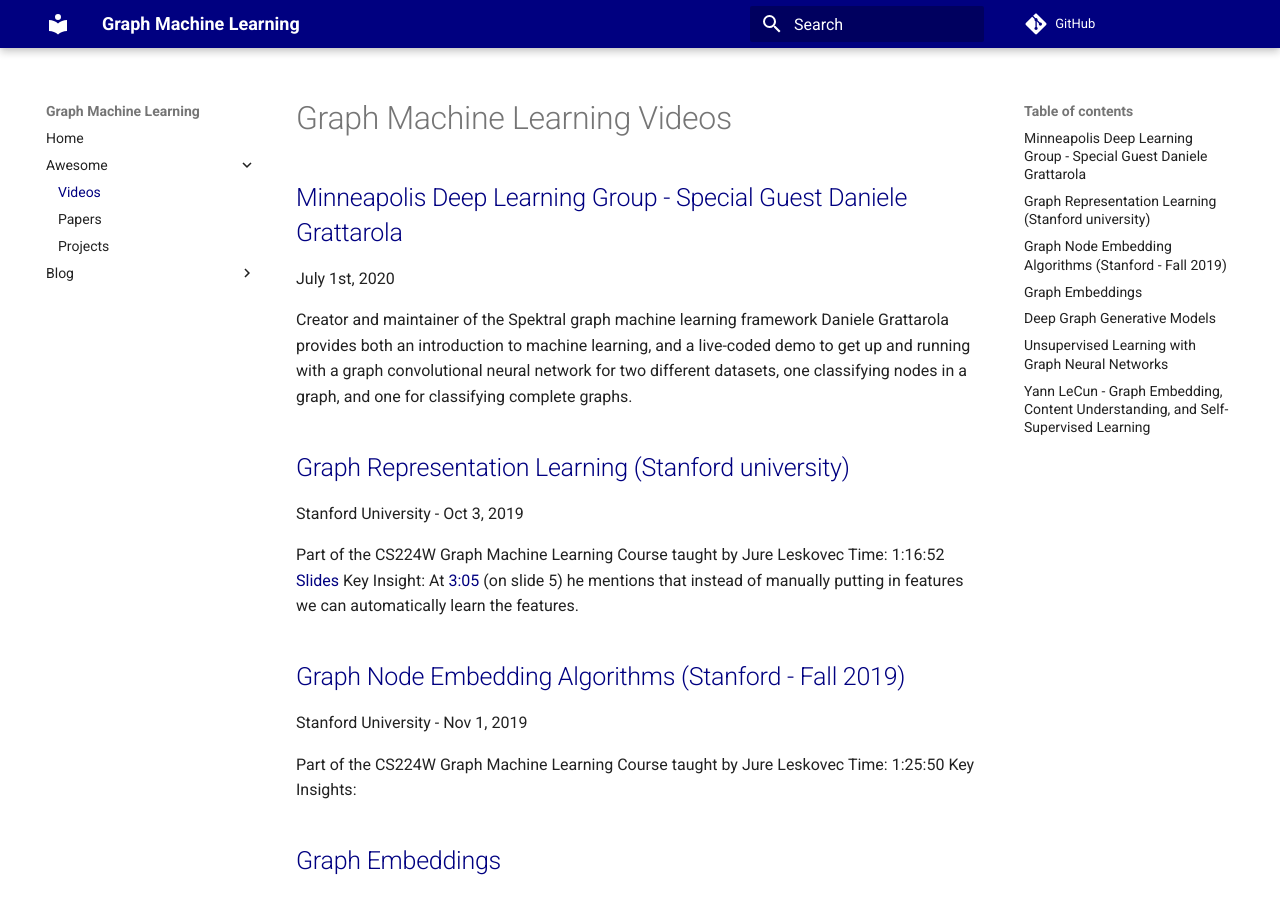
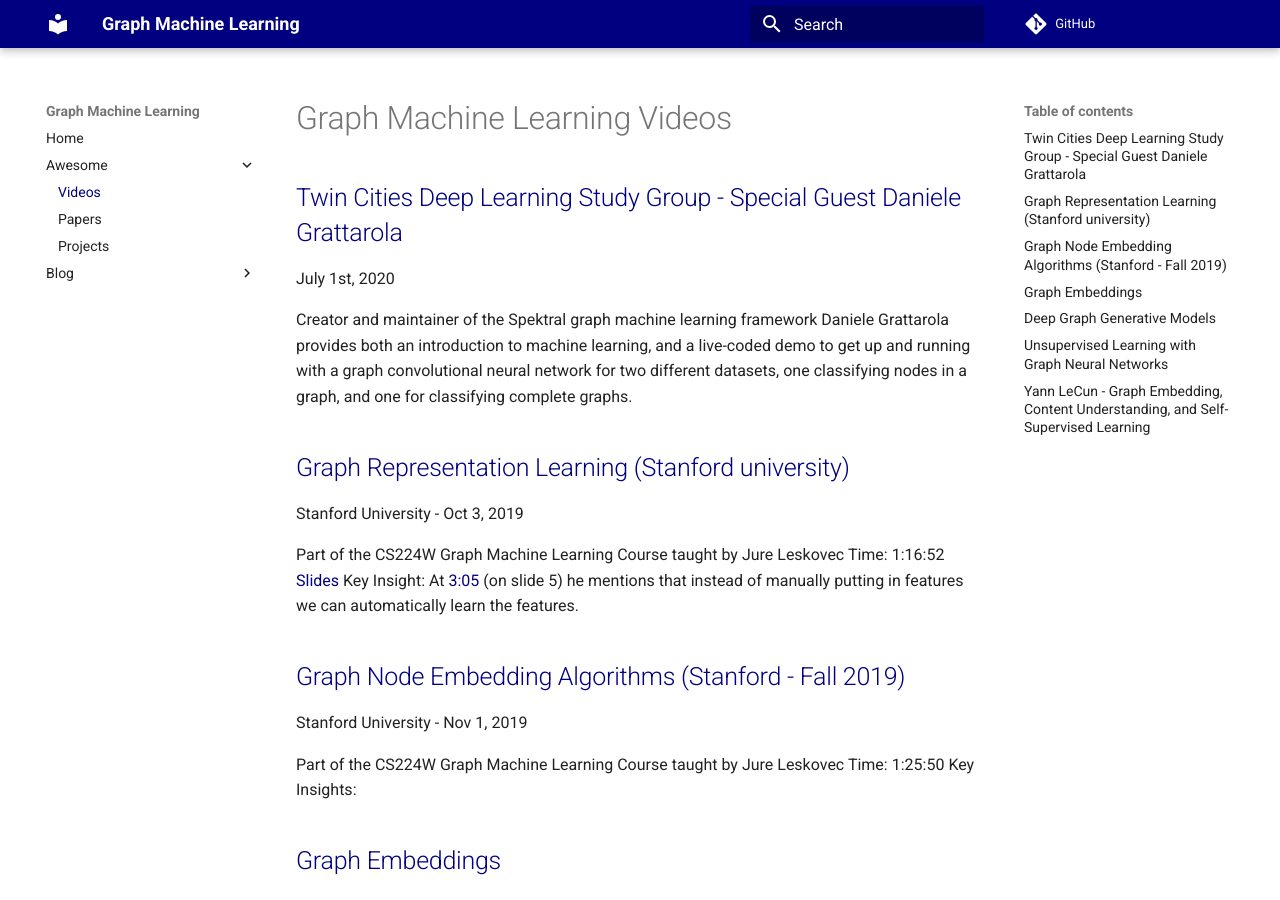
Before and after one commit to parkererickson/graph-ml, an MkDocs documentation site: the page built from docs/videos.md, in a window 1280 px wide and 900 px high. Built offline with MkDocs 1.6.1 and Material for MkDocs 9.7.7, drawn with Linux system fonts in a browser that asks for light colours; comment, search, counter and statistics services are not loaded.

Commit message:
Update videos.md

```diff
--- a/docs/videos.md
+++ b/docs/videos.md
@@ -1,6 +1,6 @@
 # Graph Machine Learning Videos
 
-## [Minneapolis Deep Learning Group - Special Guest Daniele Grattarola](https://drive.google.com/file/d/1ApL4WHndl_CFgsdoxmWxeJhlPVIWxtAs/view)
+## [Twin Cities Deep Learning Study Group - Special Guest Daniele Grattarola](https://drive.google.com/file/d/1ApL4WHndl_CFgsdoxmWxeJhlPVIWxtAs/view)
 July 1st, 2020
 
 Creator and maintainer of the Spektral graph machine learning framework Daniele Grattarola provides both an introduction to machine learning, and a live-coded demo to get up and running with a graph convolutional neural network for two different datasets, one classifying nodes in a graph, and one for classifying complete graphs.
```
